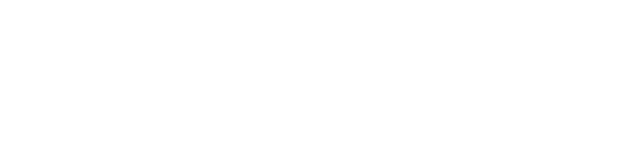
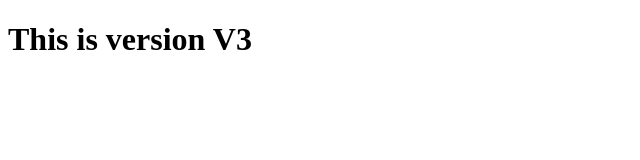
Before and after one commit to catcode-123/myrepo, a plain HTML site: page index.html in a window 1280 px wide. Shown: the whole page, without its empty margins (0-640 px from the left). Drawn offline with Linux system fonts and the light colour scheme.

Commit message:
This is version 3

```diff
--- a/index.html
+++ b/index.html
@@ -6,6 +6,7 @@
     <title>Document</title>
 </head>
 <body>
+    <h1>This is version V3</h1h1>
 
 </body>
 </html>
```
